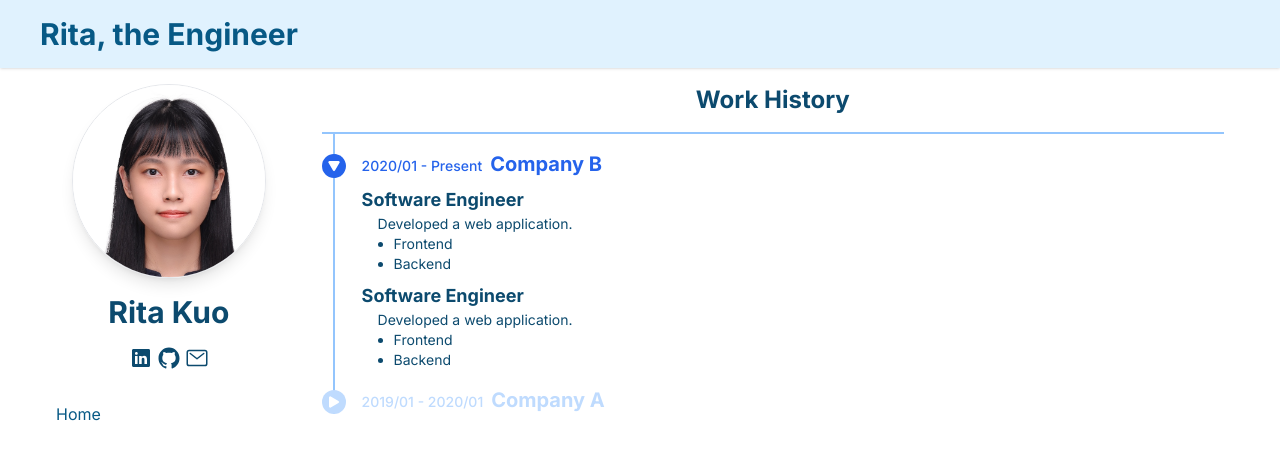
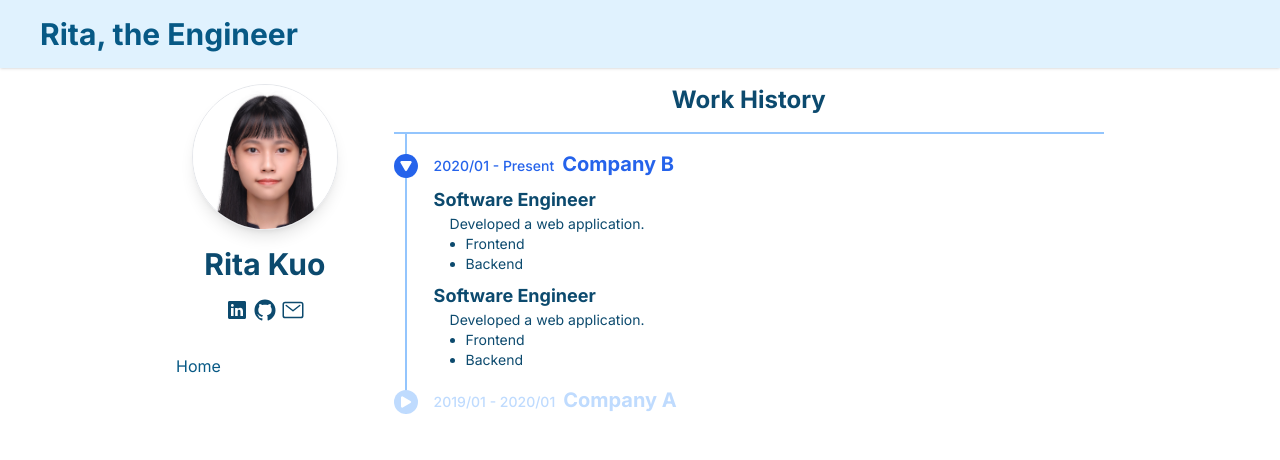
Before and after one commit to rita-kuo/Resume, a Next.js app: page / in a window 1280 px wide. Shown: the top 460 px of the page. Built offline with nearby package versions, Linux system fonts and the light colour scheme.

Commit message:
feat: update width limit

```diff
--- a/src/component/layout/Header.tsx
+++ b/src/component/layout/Header.tsx
@@ -36,7 +36,7 @@ const Header: React.FC = () => {
           })}
       className="sticky top-0 z-10 flex w-full bg-sky-100 p-4 shadow"
     >
-      <div className="mx-auto flex w-full max-w-limit items-end justify-between">
+      <div className="max-w-limit-lg mx-auto flex w-full items-end justify-between">
         <h1 className="text-sky-800">Rita, the Engineer</h1>
         <MenuButton />
       </div>
--- a/tailwind.config.ts
+++ b/tailwind.config.ts
@@ -19,7 +19,8 @@ const config: Config = {
       padding: { ...sizes },
       inset: { ...sizes },
       maxWidth: {
-        limit: "1200px",
+        limit: "960px",
+        ["limit-lg"]: "1200px",
       },
       backgroundImage: {
         "gradient-radial": "radial-gradient(var(--tw-gradient-stops))",
```
